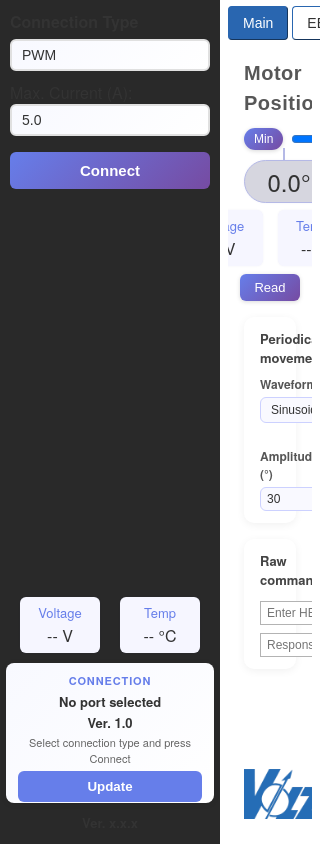
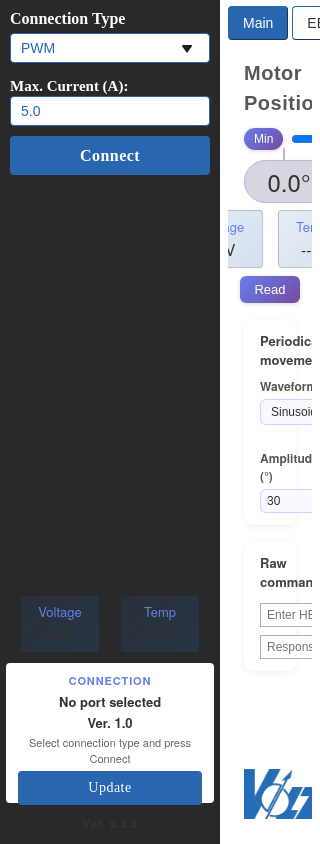
Before and after one commit to Polarisru/vpt_npm, an Electron app: page new_style/main.html in a window 320 px wide. Drawn offline with Linux system fonts and the light colour scheme; files whose address does not match are found by name.

Commit message:
Processing new style

```diff
--- a/new_style/main-styles.css
+++ b/new_style/main-styles.css
@@ -124,22 +124,31 @@ body {
 }
 
 .sidebar h2 {
+  font-family: CeraPro-Bold;
   font-size: 16px;
-    margin-bottom: 6px;
+  color: #FFFFFF;
+  font-weight: 700;
+  margin-bottom: 5px;
 }
 
 .sidebar label {
 	margin-top: 10px;
+  margin-bottom: 5px;
+  font-family: CeraPro-Bold;
+  font-size: 15px;
+  color: #FFFFFF;
+  font-weight: 700;
 }
 
 .sidebar select {
     width: 100%;
     padding: 6px 10px;
     font-size: 14px;
-    border-radius: 6px;
-    border: 2px solid #e0e0e0;
-    background: linear-gradient(135deg, #f8f9ff 0%, #ffffff 100%);
-    color: #333;
+    border-radius: 4px;
+    border: 1px solid #2966b0;
+    /*background: linear-gradient(135deg, #f8f9ff 0%, #ffffff 100%);*/
+    background: #ffff;
+    color: #2966b0;
     cursor: pointer;
     outline: none;
     appearance: none;
@@ -147,16 +156,19 @@ body {
     -moz-appearance: none;
     transition: border-color 0.2s, box-shadow 0.2s, background 0.2s;
     margin-bottom: 10px;
+    background-image: url("arrow-down.svg");
+    background-repeat: no-repeat;
+    background-position: right 10px center;
 }
 
 .sidebar input {
     width: 100%;
     padding: 6px 10px;
     font-size: 14px;
-    border-radius: 6px;
-    border: 2px solid #e0e0e0;
-    background: linear-gradient(135deg, #f8f9ff 0%, #ffffff 100%);
-    color: #333;
+    border-radius: 4px;
+    border: 1px solid #2966b0;
+    background: #ffff;
+    color: #2966b0;
     cursor: pointer;
     outline: none;
     appearance: none;
@@ -184,16 +196,26 @@ body {
 }
 
 .connect-btn {
-    background: linear-gradient(135deg, #667eea 0%, #764ba2 100%);
+  /*background: linear-gradient(135deg, #667eea 0%, #764ba2 100%);
   color: white;
   border: none;
   border-radius: 6px;
   padding: 10px;
   margin-top: 6px;
   font-size: 15px;
-    font-weight: 600;
+  font-weight: 600;*/
   cursor: pointer;
+  padding: 8px;
   transition: transform 0.2s, box-shadow 0.2s;
+  background: #2966B0;
+  border-radius: 4px;
+  font-family: NunitoSans-Bold;
+  font-size: 16px;
+  color: #FFFFFF;
+  letter-spacing: 0.47px;
+  line-height: 23px;
+  font-weight: 700;
+  border: none;
 }
 
 .connect-btn:hover {
@@ -235,9 +257,9 @@ body {
   margin-right: -4px;
   padding: 10px 12px;
   height: 140px;
-  border-radius: 8px;
-  background: linear-gradient(135deg, #f8f9ff 0%, #ffffff 100%);
-  box-shadow: 0 1px 6px rgba(0,0,0,0.08);
+  border-radius: 4px;
+  background: #fff;/*linear-gradient(135deg, #f8f9ff 0%, #ffffff 100%);*/
+  /*box-shadow: 0 1px 6px rgba(0,0,0,0.08);*/
   text-align: center;
   display: block;
   flex-direction: column;
@@ -284,15 +306,20 @@ body {
 }
 
 #updateBtn {
-  margin-top: 5px;
-  width: 100%;
-  padding: 8px;
-  border-radius: 6px;
-  background-color: #667eea;
-  color: white;
   border: none;
   cursor: pointer;
-  font-weight: 600;
+  border-radius: 4px;
+  background: #2966B0;
+  margin-top: 5px;
+  padding: 6px;
+  width: 100%;
+  font-family: NunitoSans-Regular;
+  font-size: 14px;
+  color: #FFFFFF;
+  letter-spacing: 0.5px;
+  text-align: center;
+  line-height: 22px;
+  font-weight: 400;
 }
 
 #updateBtn:disabled {
@@ -416,12 +443,16 @@ body {
 }
 
 .meter {
-  background: #f6f6ff;
+  /*background: #f6f6ff;
+  border-radius: 6px;*/
+  border-radius: 4px;
   min-width: 80px;
-  border-radius: 6px;
   padding: 6px;
   box-shadow: 0 0 2px rgba(70,60,150,0.08);
   text-align: center;
+  /*background: rgba(255,255,255,0.66);*/
+  background-image: linear-gradient(134deg, rgba(41,102,176,0.12) 0%, rgba(41,102,176,0.20) 100%);
+  border: 1px solid rgba(0,0,0,0.16);
 }
 
 .live-actions {
```
Also changed, not shown: new_style/arrow-down.svg (added). Lines whose indentation alone changed are shown as unchanged.
